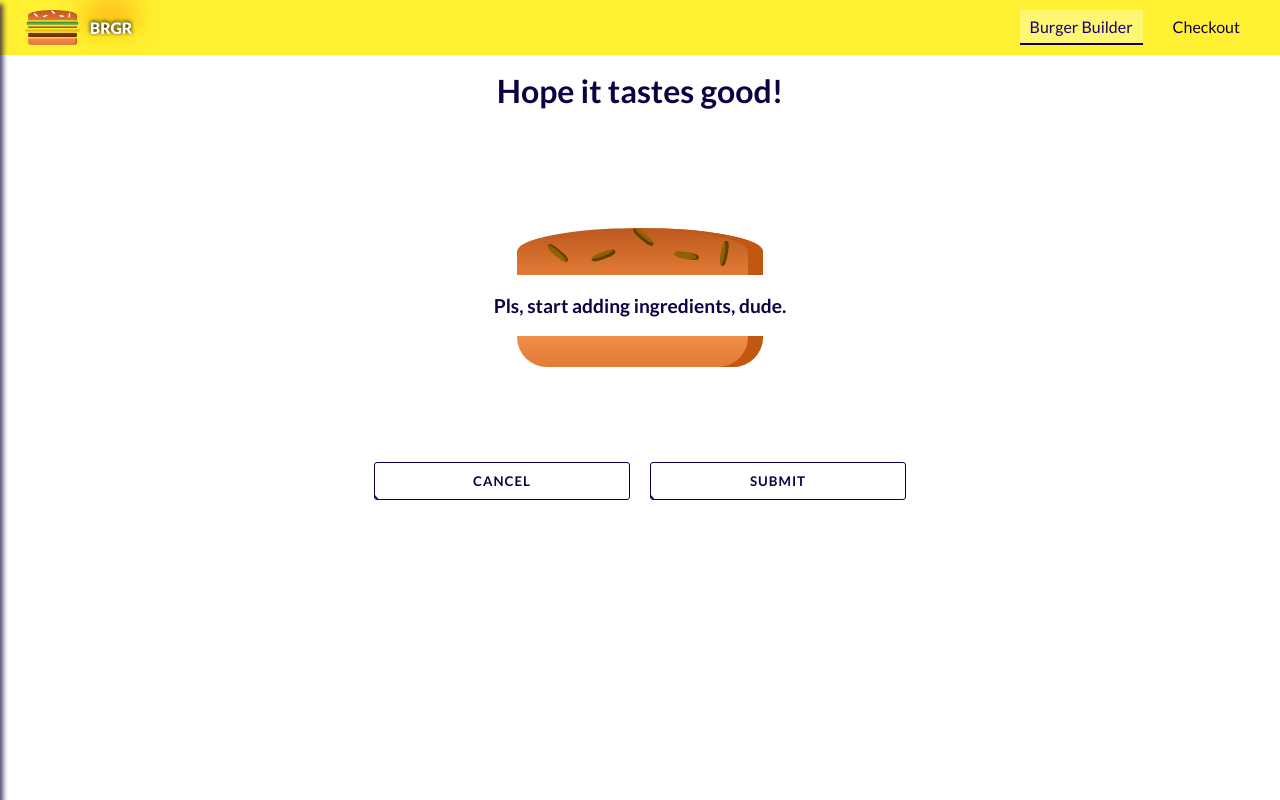
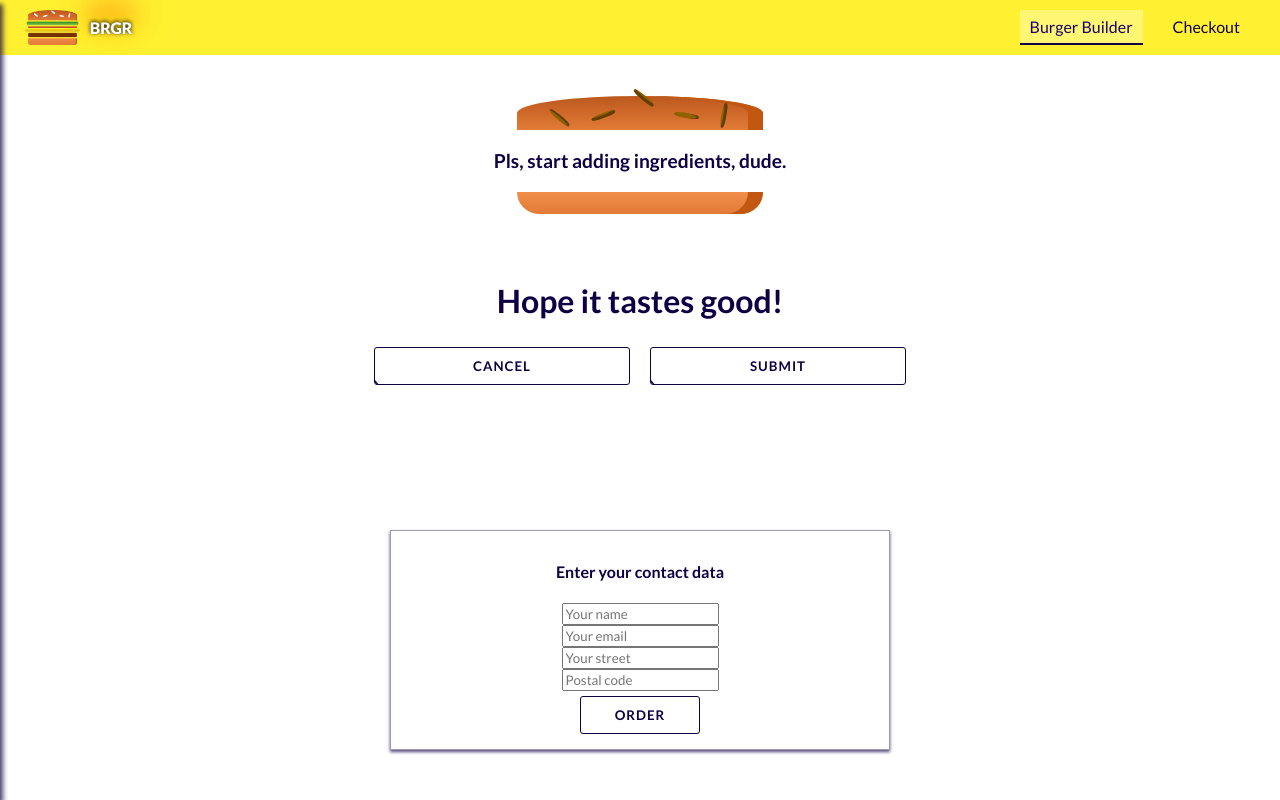
Before and after one commit to 1devill/React-Burger-Builder, a React (Create React App) app: page /checkout in a window 1280 px wide. Both pictures are taken after a click on the button "SUBMIT". Built offline with nearby package versions, Linux system fonts and the light colour scheme.

Commit message:
added contact data and redirection to another page after successful order

```diff
--- a/src/components/Order/CheckoutSummary/CheckoutSummary.jsx
+++ b/src/components/Order/CheckoutSummary/CheckoutSummary.jsx
@@ -7,9 +7,9 @@
 const checkoutSummary = props => {
   return (
     <div className={classes.CheckoutSummary}>
-      <h1>Hope it tastes good!</h1>
       <div style={{ margin: "auto", width: "100%", height: "100%"}}>
         <Burger ingredients={props.ingredients} />
+        <h1>Hope it tastes good!</h1>
         <Button
           btnType="Order"
           btnText="Cancel"
--- a/src/components/Order/CheckoutSummary/CheckoutSummary.module.css
+++ b/src/components/Order/CheckoutSummary/CheckoutSummary.module.css
@@ -2,6 +2,5 @@
     text-align: center;
     width: 80%;
     margin: auto;
-    height: calc(100vh - 100px);
-    padding-top: 50px;
+    height: 65vh;
 }
--- a/src/components/UI/Spinner/Spinner.module.css
+++ b/src/components/UI/Spinner/Spinner.module.css
@@ -1,7 +1,7 @@
 .Loader {
   font-size: 10px;
   top: calc(50% - 25px);
-  left: calc(50% - 25px);
+  /* left: calc(50% - 25px); */
   display: inline-block;
   text-indent: -9999em;
   width: 5em;
--- a/src/containers/BurgerBuilder/BurgerBuilder.jsx
+++ b/src/containers/BurgerBuilder/BurgerBuilder.jsx
@@ -20,7 +20,7 @@
   state = {
     ingredients: null,
     totalPrice: 2.99,
-    purchasable: false,
+    purchasable: true,
     purchasing: false,
     loading: false,
     error: false
@@ -97,32 +97,11 @@
   };
 
   purchaseContinueHandler = () => {
-    // this.setState({ loading: true });
-    // const order = {
-    //   ingredients: this.state.ingredients,
-    //   price: this.state.totalPrice,
-    //   customer: {
-    //     name: "Daniel",
-    //     address: {
-    //       street: "test street",
-    //       zipCode: "1123",
-    //       country: "Ukraine"
-    //     },
-    //     email: "test@test.com"
-    //   },
-    //   deliveryMethod: "fastest"
-    // };
-    // axios.post("/orders.json", order)
-    //   .then( response => {
-    //     this.setState({ loading: false, purchasing: false });
-    //   })
-    //   .catch( error => {
-    //     this.setState({ loading: false, purchasing: false });
-    //   });
     let queryParams = [];
     for (let i in this.state.ingredients) {
       queryParams.push(encodeURIComponent(i) + "=" + encodeURIComponent(this.state.ingredients[i]));
     }
+    queryParams.push("price=" + this.state.totalPrice);
     const queryString = queryParams.join("&");
     this.props.history.push({
       pathname: "/checkout",
--- a/src/containers/Checkout/Checkout.jsx
+++ b/src/containers/Checkout/Checkout.jsx
@@ -1,36 +1,39 @@
-import React, { Component } from 'react';
+import React, { Component } from "react";
+import { Route } from "react-router-dom";
 
 import CheckoutSummary from "../../components/Order/CheckoutSummary/CheckoutSummary";
+import ContactData from "./ContactData/ContactData";
 
 class Checkout extends Component {
+  state = {
+    ingredients: null,
+    totalPrice: 0
+  };
 
-    state = {
-        ingredients: {
-            salad: 1,
-            meat: 1,
-            bacon: 1,
-            cheese: 1
+  componentWillMount() {
+    const query = new URLSearchParams(this.props.location.search);
+    const ingredients = {};
+    let price = 0;
+    for (let param of query.entries()) {
+      if (param[0] === "price") {
+        price = param[1];
+      } else {
+        ingredients[param[0]] = +param[1];
       }
     }
-
-    componentDidMount() {
-        const query = new URLSearchParams(this.props.location.search);
-        const ingredients = {};
-        for (let param of query.entries()) {
-            ingredients[param[0]] = +param[1];
-        }
     this.setState({
-            ingredients: ingredients
-        })
+      ingredients: ingredients,
+      totalPrice: price
+    });
   }
 
   checkoutContinuedHandler = () => {
     this.props.history.replace("/checkout/contact-data");
-    }
+  };
 
   checkoutCanceledHandler = () => {
     this.props.history.goBack();
-    }
+  };
 
   render() {
     return (
@@ -38,7 +41,18 @@
         <CheckoutSummary
           ingredients={this.state.ingredients}
           checkoutCanceled={this.checkoutCanceledHandler}
-                    checkoutContinued={this.checkoutContinuedHandler} />
+          checkoutContinued={this.checkoutContinuedHandler}
+        />
+        <Route
+          path={this.props.match.path + "/contact-data"}
+          render={(props) => (
+            <ContactData
+              {...props}
+              ingredients={this.state.ingredients}
+              price={this.state.totalPrice}
+            />
+          )}
+        />
       </div>
     );
   }
--- /dev/null
+++ b/src/containers/Checkout/ContactData/ContactData.jsx
@@ -0,0 +1,89 @@
+import React, { Component } from "react";
+
+import Button from "../../../components/UI/Button/Button";
+import classes from "./ContactData.module.css";
+import axios from "../../../axios-orders";
+import Spinner from "../../../components/UI/Spinner/Spinner";
+
+class ContactData extends Component {
+  state = {
+    name: "",
+    email: "",
+    address: {
+      street: "",
+      postalCode: ""
+    },
+    loading: false
+  };
+
+  orderHandler = event => {
+    event.preventDefault();
+    this.setState({ loading: true });
+    const order = {
+      ingredients: this.props.ingredients,
+      price: this.props.price,
+      customer: {
+        name: "Daniel",
+        address: {
+          street: "test street",
+          zipCode: "1123",
+          country: "Ukraine"
+        },
+        email: "test@test.com"
+      },
+      deliveryMethod: "fastest"
+    };
+    axios
+      .post("/orders.json", order)
+      .then(response => {
+        this.setState({ loading: false });
+        this.props.history.push("/");
+      })
+      .catch(error => {
+        this.setState({ loading: false });
+      });
+  };
+
+  render() {
+    let form = (
+      <form>
+        <input
+          className={classes.Input}
+          type="text"
+          name="name"
+          placeholder="Your name"
+        />
+        <input
+          className={classes.Input}
+          type="email"
+          name="email"
+          placeholder="Your email"
+        />
+        <input
+          className={classes.Input}
+          type="text"
+          name="street"
+          placeholder="Your street"
+        />
+        <input
+          className={classes.Input}
+          type="text"
+          name="postal"
+          placeholder="Postal code"
+        />
+        <Button btnType="Success" btnText="Order" clicked={this.orderHandler} />
+      </form>
+    );
+    if (this.state.loading) {
+      form = <Spinner />;
+    }
+    return (
+      <div className={classes.ContactData}>
+        <h4>Enter your contact data</h4>
+        {form}
+      </div>
+    );
+  }
+}
+
+export default ContactData;
--- /dev/null
+++ b/src/containers/Checkout/ContactData/ContactData.module.css
@@ -0,0 +1,19 @@
+.ContactData {
+    margin: 10px auto;
+    width: 80%;
+    text-align: center;
+    box-shadow: 0 2px 3px rgba(15, 0, 68, .7);
+    border: 1px solid rgba(15, 0, 68, .4);
+    padding: 10px;
+}
+
+.Input {
+    display: block;
+    margin: auto;
+}
+
+@media (min-width: 640px) {
+    .ContactData {
+        width: 500px;
+    }
+}
```
Lines whose indentation alone changed are shown as unchanged.
